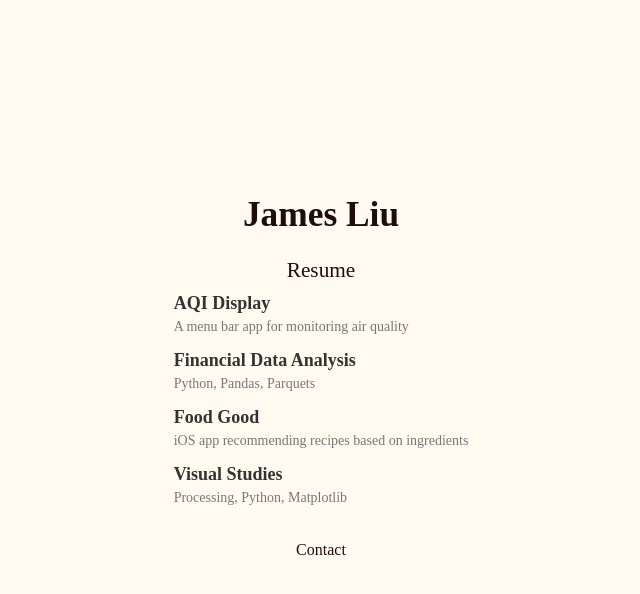
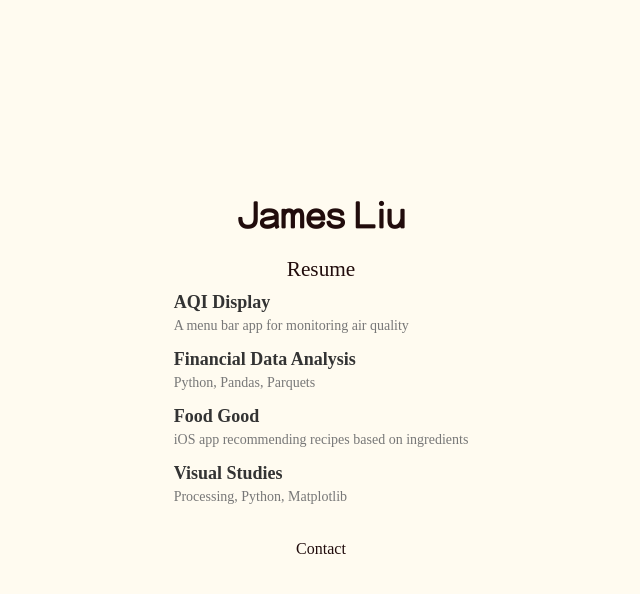
Before and after one commit to jimmmmmmmmmmmy/website, a Flask app: page / in a window 1280 px wide. Shown: the part 133-727 px from the top of the page, without its empty margins (319-959 px from the left). Run offline with Flask 3, Linux system fonts and the light colour scheme; some web fonts are replaced.

Commit message:
Alright readded fonts but changed ttf to woff2

```diff
--- a/app.py
+++ b/app.py
@@ -61,8 +61,6 @@ def oa_project():
 def resume():
     return redirect('resume.html')
 
-
-
 @app.route('/downloads/AQIDisplay.zip')
 def download_file():
     try:
--- a/static/css/style.css
+++ b/static/css/style.css
@@ -1,7 +1,7 @@
 
 @font-face {
     font-family: "Title";
-    src: url("../fonts/test.ttf") format("truetype");
+    src: url("../fonts/test.woff2") format("woff2");
     font-display: swap;
     font-weight: normal;
     font-style: normal;
@@ -9,7 +9,7 @@
 
 @font-face {
     font-family: "ProjectTitleFont";
-    src: url("../fonts/projecttitle.ttf") format("truetype");
+    src: url("../fonts/projecttitle.woff2") format("woff2");
     font-display: swap;
     font-weight: normal;
     font-style: normal;
@@ -17,7 +17,7 @@
 
 @font-face {
     font-family: "ProjDescrip";
-    src: url("../fonts/Anito.ttf") format("truetype");
+    src: url("../fonts/Anito.woff2") format("woff2");
     font-display: swap;
     font-weight: normal;
     font-style: normal;
--- a/templates/aqidisplay.html
+++ b/templates/aqidisplay.html
@@ -151,7 +151,7 @@
                     <path fill="currentColor" d="M12 16c-.25 0-.5-.1-.68-.29-.19-.18-.32-.44-.32-.71V4c0-.55.45-1 1-1s1 .45 1 1v11c0 .27-.13.53-.32.71-.18.19-.43.29-.68.29z"/>
                     <path fill="currentColor" d="M20 22H4c-1.1 0-2-.9-2-2v-3c0-.55.45-1 1-1s1 .45 1 1v3h16v-3c0-.55.45-1 1-1s1 .45 1 1v3c0 1.1-.9 2-2 2z"/>
                 </svg>
-                macOS
+                macOS (arm64)
             </button>
 
     </div>
--- a/templates/base.html
+++ b/templates/base.html
@@ -6,9 +6,9 @@
     <title>{% block title %}My Portfolio{% endblock %}</title>
     <link rel="stylesheet" href="{{ url_for('static', filename='css/style.css') }}">
     <!-- In base.html, add this in the <head> section -->
-    <link rel="preload" href="{{ url_for('static', filename='fonts/test.ttf') }}" as="font" type="font/ttf" crossorigin>
-    <link rel="preload" href="{{ url_for('static', filename='fonts/projecttitle.ttf') }}" as="font" type="font/ttf" crossorigin>
-    <link rel="preload" href="{{ url_for('static', filename='fonts/Anito.ttf') }}" as="font" type="font/ttf" crossorigin>
+    <link rel="preload" href="{{ url_for('static', filename='fonts/test.woff2') }}" as="font" type="font/woff2" crossorigin>
+    <link rel="preload" href="{{ url_for('static', filename='fonts/projecttitle.woff2') }}" as="font" type="font/woff2" crossorigin>
+    <link rel="preload" href="{{ url_for('static', filename='fonts/Anito.woff2') }}" as="font" type="font/woff2" crossorigin>
 </head>
 <body>
 
--- a/templates/jupyter2.html
+++ b/templates/jupyter2.html
@@ -9,18 +9,18 @@
         /* Font declarations */
     @font-face {
     font-family: "Title";
-    src: url("{{ url_for('static', filename='fonts/test.ttf') }}") format("truetype");
+    src: url("{{ url_for('static', filename='fonts/test.woff2') }}") format("woff2");
     font-display: swap;
     }
 
     @font-face {
         font-family: "ProjectTitleFont";
-        src: url("static/fonts/NIS-Heisei-Mincho-W3.ttf") format("truetype");
+        src: url("static/fonts/projecttitle.woff2") format("woff2");
     }
 
     @font-face {
         font-family: "ProjDescrip";
-        src: url("../fonts/Anito.ttf") format("truetype");
+        src: url("../fonts/Anito.woff2") format("woff2");
     }
     /* Reset default styles */
     *, *::before, *::after {
```
Also changed, not shown: static/fonts/test.woff2 (added), 5 other files.
